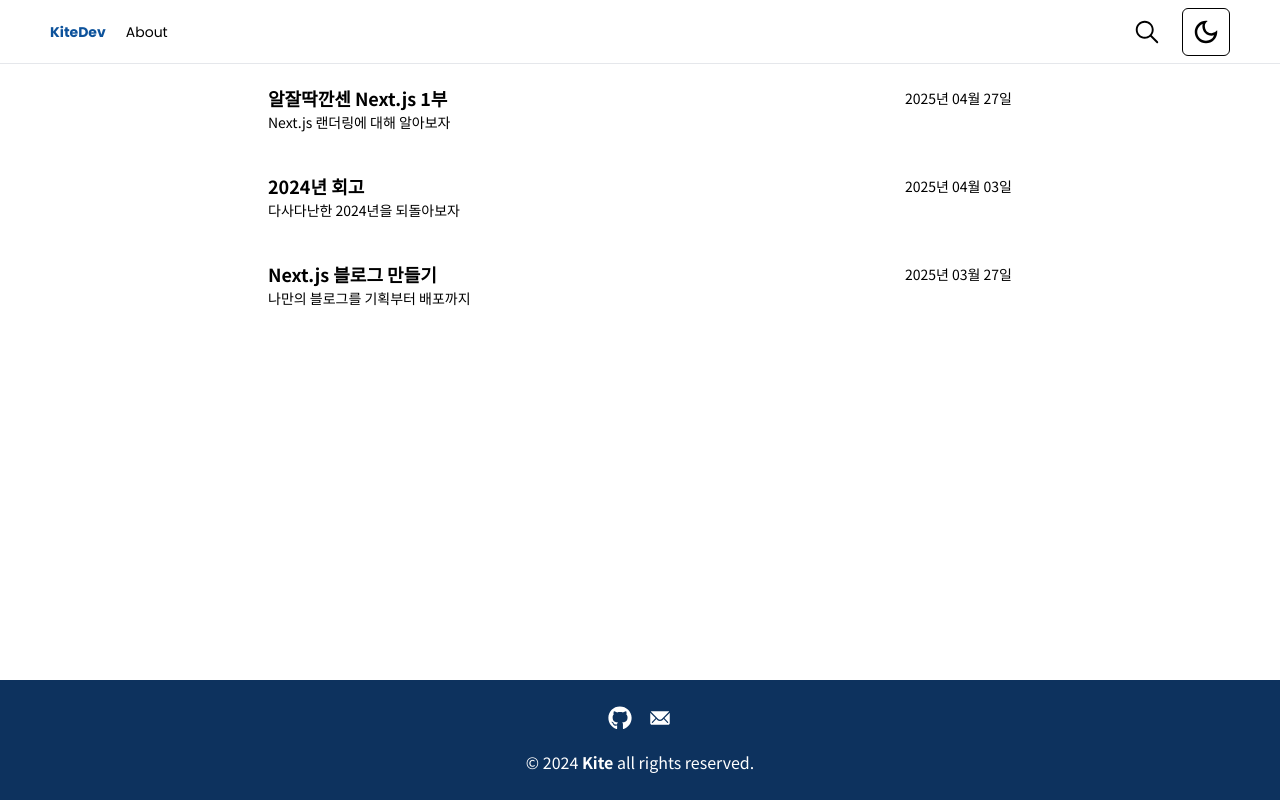
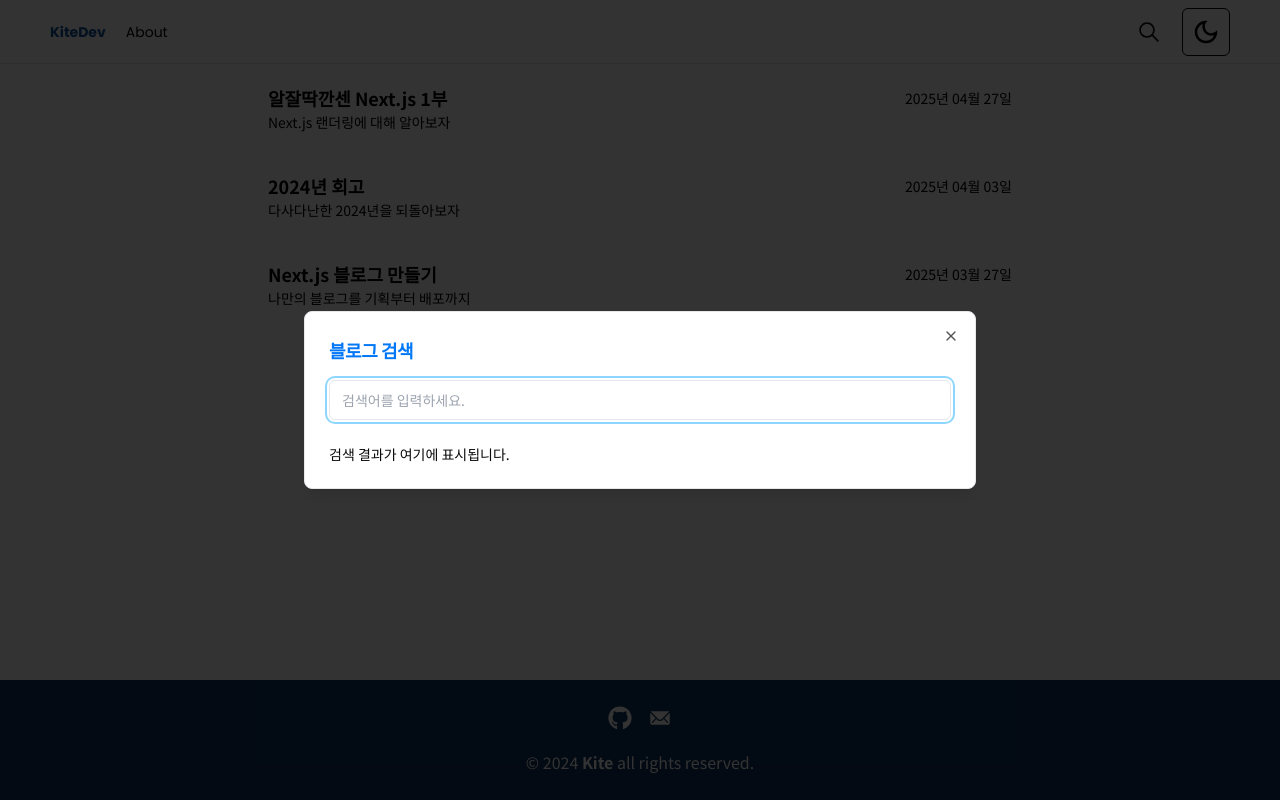
Before and after one commit to Blue-Kite/Blog, a Next.js app: page / in a window 1280 px wide. Both pictures are taken after a click on the button 1147 px from the left and 31 px from the top of the page. Built offline with nearby package versions, Linux system fonts and the light colour scheme.

Commit message:
feat: 검색 dialog 구현

```diff
--- a/package.json
+++ b/package.json
@@ -12,6 +12,8 @@
     "@mdx-js/loader": "^3.1.0",
     "@mdx-js/react": "^3.1.0",
     "@next/mdx": "^15.1.3",
+    "@radix-ui/react-dialog": "^1.1.14",
+    "@radix-ui/react-label": "^2.1.7",
     "@radix-ui/react-select": "^2.2.5",
     "@radix-ui/react-slot": "^1.1.1",
     "@types/mdx": "^2.0.13",
--- a/src/components/layouts/Header.tsx
+++ b/src/components/layouts/Header.tsx
@@ -1,11 +1,10 @@
 'use client';
 
 import Link from 'next/link';
-import { IoIosSearch } from 'react-icons/io';
-import { Button } from '../ui/button';
 import { cn } from '@/libs/utils';
 import { usePathname } from 'next/navigation';
 import ThemeSwitch from './theme/ThemeSwitch';
+import { Search } from './search/Search';
 
 const navList = [
   { name: 'KiteDev', href: '/' },
@@ -42,9 +41,7 @@
           })}
         </div>
         <div className='flex gap-3'>
-          <Button variant='ghost' size='icon'>
-            <IoIosSearch size={30} />
-          </Button>
+          <Search />
           <ThemeSwitch />
         </div>
       </div>
--- /dev/null
+++ b/src/components/layouts/search/Search.tsx
@@ -0,0 +1,42 @@
+import { Button } from '@/components/ui/button';
+import {
+  Dialog,
+  DialogContent,
+  DialogHeader,
+  DialogTitle,
+  DialogTrigger,
+} from '@/components/ui/dialog';
+import { Input } from '@/components/ui/input';
+import { Label } from '@/components/ui/label';
+import { IoIosSearch } from 'react-icons/io';
+
+export const Search = () => {
+  return (
+    <Dialog>
+      <DialogTrigger asChild>
+        <Button variant='ghost' size='icon'>
+          <IoIosSearch size={26} className='text-foreground' />
+        </Button>
+      </DialogTrigger>
+      <DialogContent className='bg-background text-foreground w-[90%] rounded-xl border p-6 shadow-lg sm:max-w-2xl'>
+        <DialogHeader>
+          <DialogTitle className='text-lg font-semibold text-blue-700 dark:text-blue-400'>
+            블로그 검색
+          </DialogTitle>
+        </DialogHeader>
+
+        <div className='flex flex-col gap-4'>
+          <div className='grid gap-2'>
+            <Label htmlFor='search' className='sr-only'>
+              검색어
+            </Label>
+            <Input id='search' placeholder='검색어를 입력하세요.' />
+          </div>
+          <div className='mt-2 max-h-[40vh] overflow-y-auto'>
+            <p className='text-muted-foreground text-sm'>검색 결과가 여기에 표시됩니다.</p>
+          </div>
+        </div>
+      </DialogContent>
+    </Dialog>
+  );
+};
--- /dev/null
+++ b/src/components/ui/dialog.tsx
@@ -0,0 +1,104 @@
+'use client';
+
+import * as React from 'react';
+import * as DialogPrimitive from '@radix-ui/react-dialog';
+import { X } from 'lucide-react';
+
+import { cn } from '@/libs/utils';
+
+const Dialog = DialogPrimitive.Root;
+
+const DialogTrigger = DialogPrimitive.Trigger;
+
+const DialogPortal = DialogPrimitive.Portal;
+
+const DialogClose = DialogPrimitive.Close;
+
+const DialogOverlay = React.forwardRef<
+  React.ElementRef<typeof DialogPrimitive.Overlay>,
+  React.ComponentPropsWithoutRef<typeof DialogPrimitive.Overlay>
+>(({ className, ...props }, ref) => (
+  <DialogPrimitive.Overlay
+    ref={ref}
+    className={cn(
+      'data-[state=open]:animate-in data-[state=closed]:animate-out data-[state=closed]:fade-out-0 data-[state=open]:fade-in-0 fixed inset-0 z-50 bg-black/80',
+      className,
+    )}
+    {...props}
+  />
+));
+DialogOverlay.displayName = DialogPrimitive.Overlay.displayName;
+
+const DialogContent = React.forwardRef<
+  React.ElementRef<typeof DialogPrimitive.Content>,
+  React.ComponentPropsWithoutRef<typeof DialogPrimitive.Content>
+>(({ className, children, ...props }, ref) => (
+  <DialogPortal>
+    <DialogOverlay />
+    <DialogPrimitive.Content
+      ref={ref}
+      className={cn(
+        'bg-background data-[state=open]:animate-in data-[state=closed]:animate-out data-[state=closed]:fade-out-0 data-[state=open]:fade-in-0 data-[state=closed]:zoom-out-95 data-[state=open]:zoom-in-95 data-[state=closed]:slide-out-to-left-1/2 data-[state=closed]:slide-out-to-top-[48%] data-[state=open]:slide-in-from-left-1/2 data-[state=open]:slide-in-from-top-[48%] fixed left-[50%] top-[50%] z-50 grid w-full max-w-lg translate-x-[-50%] translate-y-[-50%] gap-4 border p-6 shadow-lg duration-200 sm:rounded-lg',
+        className,
+      )}
+      {...props}
+    >
+      {children}
+      <DialogPrimitive.Close className='ring-offset-background focus:ring-ring data-[state=open]:bg-accent data-[state=open]:text-muted-foreground absolute right-4 top-4 rounded-sm opacity-70 transition-opacity hover:opacity-100 focus:outline-none focus:ring-2 focus:ring-offset-2 disabled:pointer-events-none'>
+        <X className='h-4 w-4' />
+        <span className='sr-only'>Close</span>
+      </DialogPrimitive.Close>
+    </DialogPrimitive.Content>
+  </DialogPortal>
+));
+DialogContent.displayName = DialogPrimitive.Content.displayName;
+
+const DialogHeader = ({ className, ...props }: React.HTMLAttributes<HTMLDivElement>) => (
+  <div className={cn('flex flex-col space-y-1.5 text-center sm:text-left', className)} {...props} />
+);
+DialogHeader.displayName = 'DialogHeader';
+
+const DialogFooter = ({ className, ...props }: React.HTMLAttributes<HTMLDivElement>) => (
+  <div
+    className={cn('flex flex-col-reverse sm:flex-row sm:justify-end sm:space-x-2', className)}
+    {...props}
+  />
+);
+DialogFooter.displayName = 'DialogFooter';
+
+const DialogTitle = React.forwardRef<
+  React.ElementRef<typeof DialogPrimitive.Title>,
+  React.ComponentPropsWithoutRef<typeof DialogPrimitive.Title>
+>(({ className, ...props }, ref) => (
+  <DialogPrimitive.Title
+    ref={ref}
+    className={cn('text-lg font-semibold leading-none tracking-tight', className)}
+    {...props}
+  />
+));
+DialogTitle.displayName = DialogPrimitive.Title.displayName;
+
+const DialogDescription = React.forwardRef<
+  React.ElementRef<typeof DialogPrimitive.Description>,
+  React.ComponentPropsWithoutRef<typeof DialogPrimitive.Description>
+>(({ className, ...props }, ref) => (
+  <DialogPrimitive.Description
+    ref={ref}
+    className={cn('text-muted-foreground text-sm', className)}
+    {...props}
+  />
+));
+DialogDescription.displayName = DialogPrimitive.Description.displayName;
+
+export {
+  Dialog,
+  DialogPortal,
+  DialogOverlay,
+  DialogClose,
+  DialogTrigger,
+  DialogContent,
+  DialogHeader,
+  DialogFooter,
+  DialogTitle,
+  DialogDescription,
+};
--- /dev/null
+++ b/src/components/ui/input.tsx
@@ -0,0 +1,22 @@
+import * as React from 'react';
+
+import { cn } from '@/libs/utils';
+
+const Input = React.forwardRef<HTMLInputElement, React.ComponentProps<'input'>>(
+  ({ className, type, ...props }, ref) => {
+    return (
+      <input
+        type={type}
+        className={cn(
+          'border-input bg-background ring-offset-background file:text-foreground placeholder:text-muted-foreground focus-visible:ring-ring flex h-10 w-full rounded-md border px-3 py-2 text-base file:border-0 file:bg-transparent file:text-sm file:font-medium focus-visible:outline-none focus-visible:ring-2 focus-visible:ring-offset-2 disabled:cursor-not-allowed disabled:opacity-50 md:text-sm',
+          className,
+        )}
+        ref={ref}
+        {...props}
+      />
+    );
+  },
+);
+Input.displayName = 'Input';
+
+export { Input };
--- /dev/null
+++ b/src/components/ui/label.tsx
@@ -0,0 +1,21 @@
+'use client';
+
+import * as React from 'react';
+import * as LabelPrimitive from '@radix-ui/react-label';
+import { cva, type VariantProps } from 'class-variance-authority';
+
+import { cn } from '@/libs/utils';
+
+const labelVariants = cva(
+  'text-sm font-medium leading-none peer-disabled:cursor-not-allowed peer-disabled:opacity-70',
+);
+
+const Label = React.forwardRef<
+  React.ElementRef<typeof LabelPrimitive.Root>,
+  React.ComponentPropsWithoutRef<typeof LabelPrimitive.Root> & VariantProps<typeof labelVariants>
+>(({ className, ...props }, ref) => (
+  <LabelPrimitive.Root ref={ref} className={cn(labelVariants(), className)} {...props} />
+));
+Label.displayName = LabelPrimitive.Root.displayName;
+
+export { Label };
--- a/src/shared/globals.css
+++ b/src/shared/globals.css
@@ -3,13 +3,13 @@
 @tailwind utilities;
 
 :root {
-  --background: 0 0% 100%;
-  --foreground: 0 0% 3.9%;
+  --background: hsl(0 0% 100%);
+  --foreground: hsl(0 0% 3.9%);
 }
 
 [data-theme='dark'] {
-  --background: 0 0% 3.9%;
-  --foreground: 0 0% 98%;
+  --background: hsl(0 0% 3.9%);
+  --foreground: hsl(0 0% 98%);
 }
 
 @layer components {
--- a/tailwind.config.ts
+++ b/tailwind.config.ts
@@ -10,6 +10,8 @@
     },
     extend: {
       colors: {
+        background: 'var(--background)',
+        foreground: 'var(--foreground)',
         blue: {
           '50': '#ecfaff',
           '100': '#d5f2ff',
```
Also changed, not shown: 1 other file (tests, documents, lock files or other folders).
